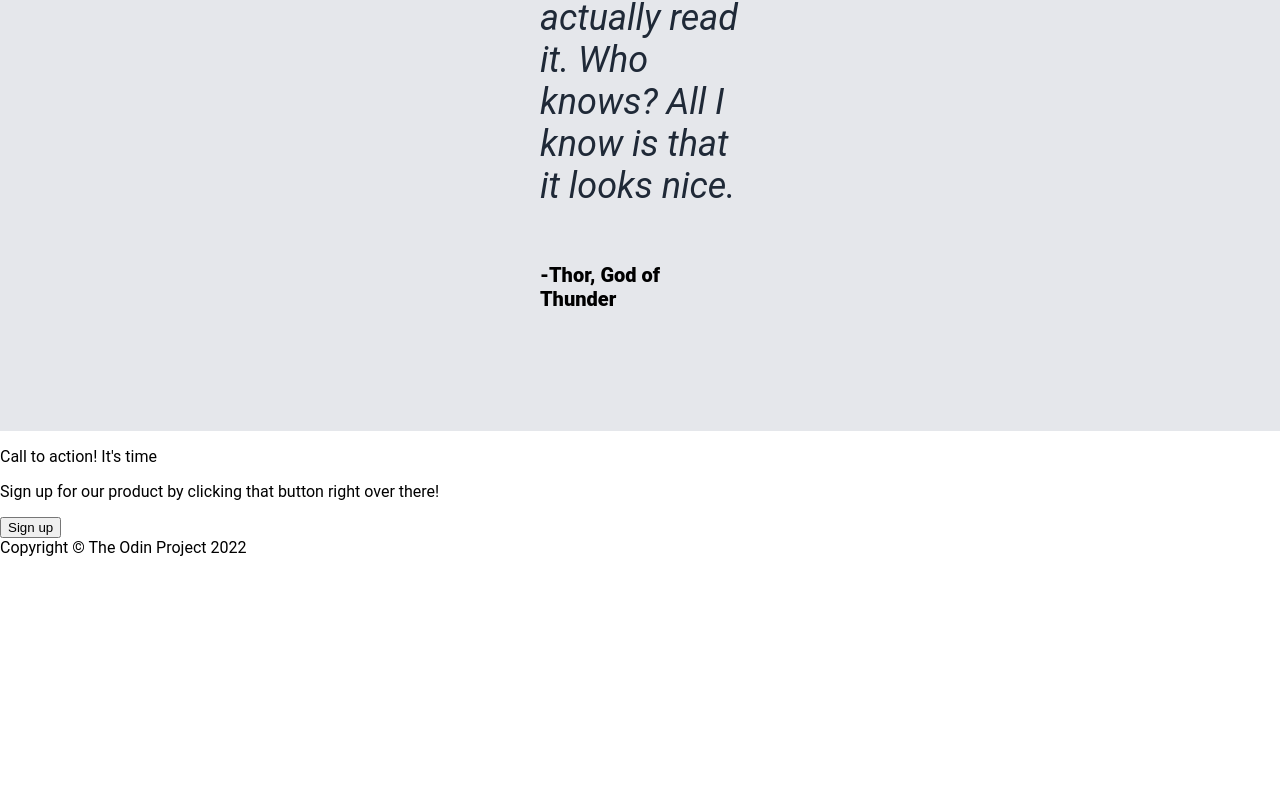
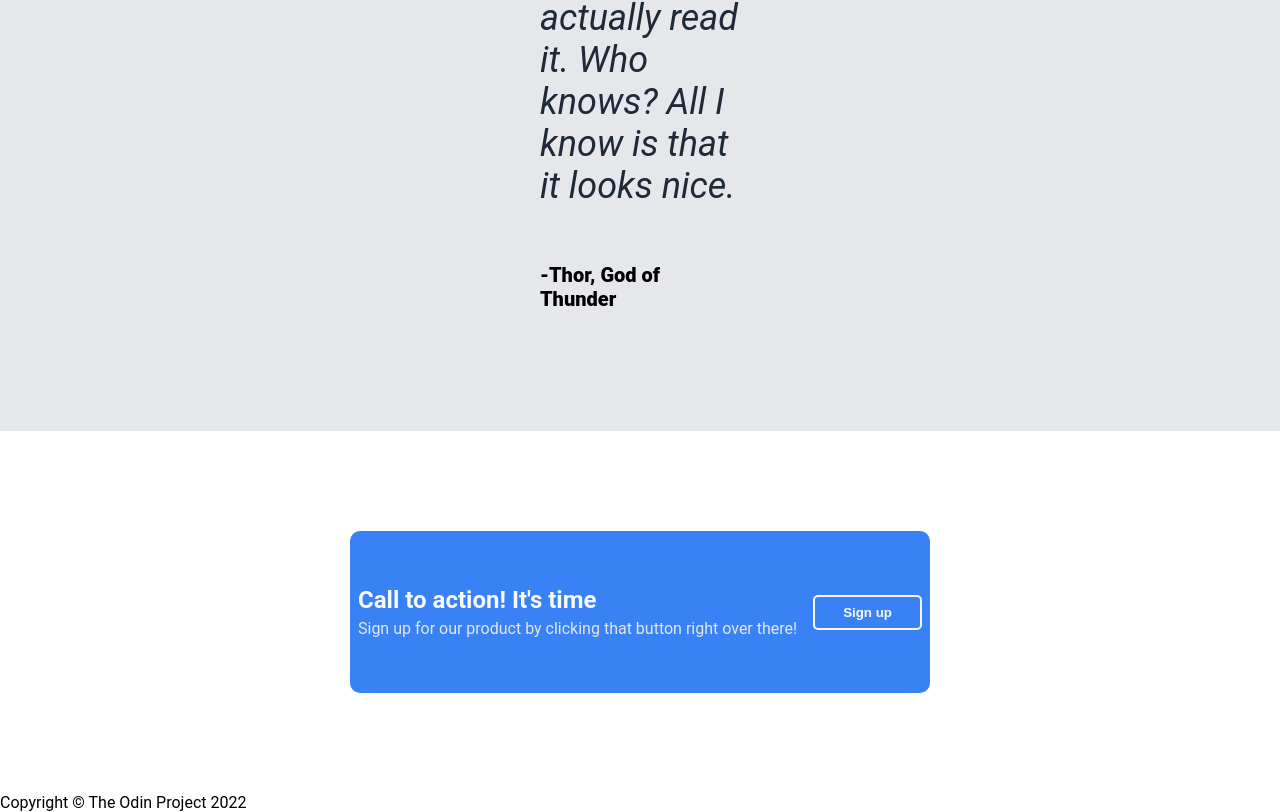
Before and after one commit to svrj-al/Landing-page, a plain HTML site: page index.html in a window 1280 px wide. Shown: the part 1642-2454 px from the top of the page. Before the commit the page ends 2199 px from the top, so only its background shows below. Drawn offline with Linux system fonts and the light colour scheme.

Commit message:
Add style to blue box before footer

```diff
--- a/index.html
+++ b/index.html
@@ -58,12 +58,12 @@
       <p id="quote-two">-Thor, God of Thunder</p>
     </div>
 
-    <div>
+    <div class="sign">
       <div>
-        <p>Call to action! It's time</p>
+        <p id="action">Call to action! It's time</p>
         <p>Sign up for our product by clicking that button right over there!</p>
       </div>
-      <button> Sign up </div>
+      <button class="button-sign"> Sign up </button>
     </div>
 
     <footer>Copyright © The Odin Project 2022</footer>
--- a/styles.css
+++ b/styles.css
@@ -69,13 +69,14 @@ a {
     text-decoration: none;
 }
 
-.button-header {
+.button-header,
+.button-sign {
     background-color: #3882F6;
     color: #F9FAF8;
     border: none;
     border-radius: 5px;
-    padding: 8px 25px;
     font-weight: bold;
+    padding: 8px 28px;
 }
 
 .image {
@@ -154,3 +155,31 @@ a {
     font-weight: 1000;
     font-size: 20px;
 }
+
+.sign {
+    background-color: #3882F6;
+    display: flex;
+    justify-content: space-around;
+    margin: 100px 350px;
+    padding: 50px 0;
+    border-radius: 10px;
+
+
+}
+
+.sign p {
+    margin: 5px 0;
+    color: #E5E7EB;
+
+}
+
+#action {
+    font-weight: bold;
+    font-size: 24px;
+    color: #F9FAF8;
+}
+
+.button-sign {
+    border: 2px solid #F9FAF8;
+    align-self: center;
+}
```
